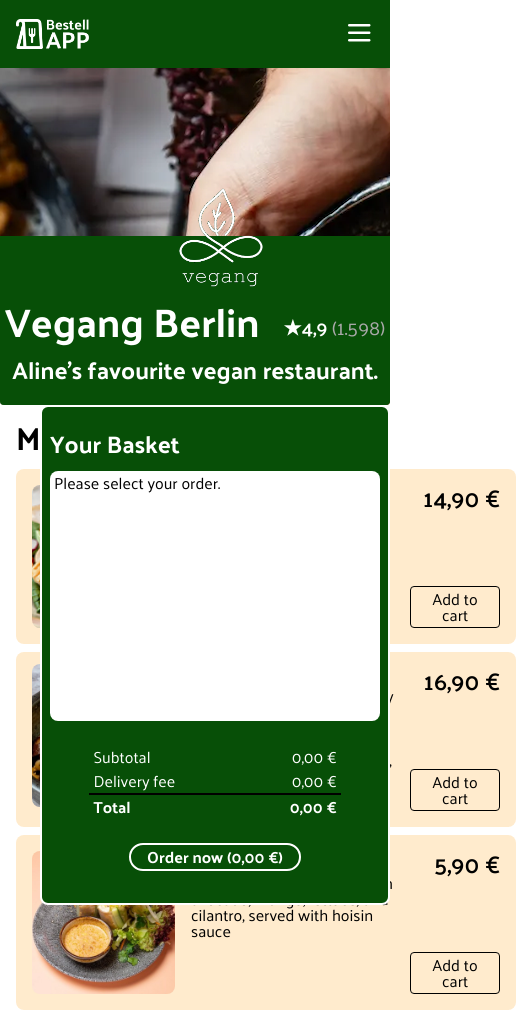
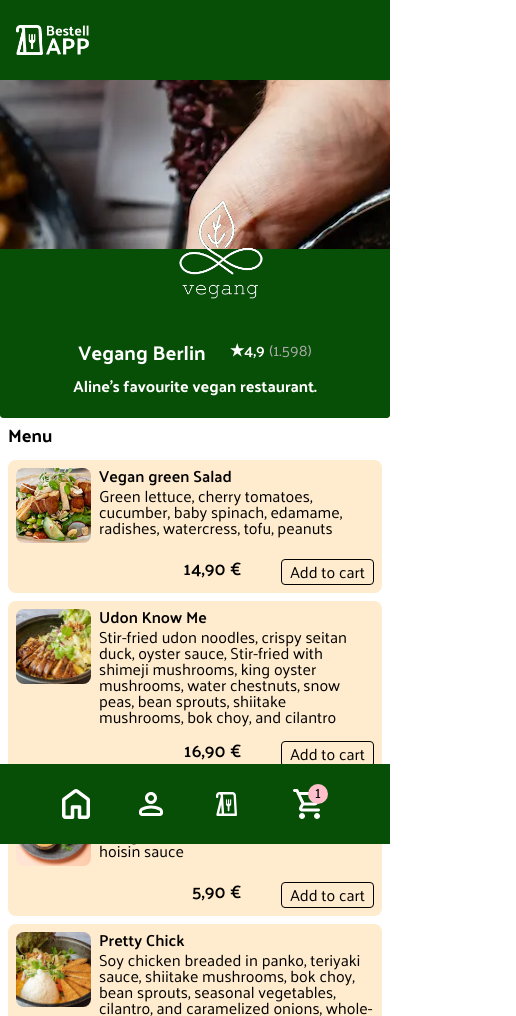
Before and after one commit to alinedobo/da-projekt-bestellapp, a plain HTML site: page index.html in a window 390 px wide. Shown: the top 1016 px of the page, 516 px wide, since content can reach past the window. Drawn offline with Linux system fonts and the light colour scheme.

Commit message:
EOD Commit

```diff
--- a/index.html
+++ b/index.html
@@ -22,11 +22,14 @@
 </head>
 <body onload="init()">
     <header>
-        <div class="content-headooter" id="header-content">
+        <div class="content-headooter" id="header-content-desktop">
             <img src="./assets/icons/logo-bestellapp.png" alt="logo bestellapp">
             <nav>
-                <img src="./assets/icons/icon-burger-menu.png" alt="navigation menu icon">
+                <img src="./assets/icons/icon-burger-menu.png" alt="navigation menu icon" id="desktop-burger-menu">
             </nav>
+        </div>
+        <div class="content-headooter" id="header-content-mobile">
+            <img src="./assets/icons/logo-bestellapp.png" alt="logo bestellapp">
         </div>
     </header>
     <main>
@@ -51,7 +54,6 @@
                 <section id="menu">
                     <h2>Menu</h2>
                     <div id="menu-items-wrapper">
-                        <p>test</p>
                         <!-- generated by JS -->
                     </div>
                 </section>
@@ -67,11 +69,25 @@
         </section>
     </main>
     <footer>
-        <div class="content-headooter" id="footer-links">
+        <div class="content-headooter" id="footer-content-desktop">
             <a href="https://www.vegangberlin.de" target="_blank" rel="noopener noreferrer">&#169; 2026 Vegang Berlin (by Aline)</a>
             <p>Imprint</p>
             <p>Cookie Preferences</p>
         </div>
+        <div class="content-headooter" id="footer-content-mobile">
+            <img src="./assets/icons/home.svg" alt="icon home">
+            <img src="./assets/icons/Profile.svg" alt="icon profile">
+            <img src="./assets/icons/orders.svg" alt="icon orders">
+            <buttton id="shopping-cart" onclick="openMobileCart()">
+                <img src="./assets/icons/shopping_cart.svg" alt="icon shopping cart">
+                <p id="number-of-meals-in-cart">1</p>
+            </button>
+        </div>
+        <dialog id="mobile-cart-wrapper">
+            <div id="mobile-cart">
+
+            </div>
+        </dialog>
     </footer>
 </body>
 </html>
--- a/main.js
+++ b/main.js
@@ -127,6 +127,37 @@
 function emptyCart(){
     for (let i = 0; i < myDishes.length; i++){
         myDishes[i].inCart = 0;
-        console.log(myDishes[i].inCart);
     }
 }
+
+
+//#region  does not work
+
+const mobileCartDialogRef = document.getElementById("mobile-cart-wrapper");
+function openMobileCart(){
+    mobileCartDialogRef.showModal();
+    console.log("modal opened");
+
+    renderMobileCart()
+}
+
+
+const mobileCartRef = document.getElementById("mobile-cart");
+function renderMobileCart(){
+    mobileCartRef.innerHTML = getCart();
+        console.log("getCart mobile completed");
+
+    renderAddedDishes();
+        console.log("mobile dishes rendered");
+
+    renderCheckout();
+        console.log("mobile checkout rendered");
+
+        console.log("mobile cart shown");
+}
+//#endregion does not work
+
+
+function closeMobileCart(){
+    mobileCartDialogRef.close();
+}
--- a/scripts/templates.js
+++ b/scripts/templates.js
@@ -2,8 +2,8 @@
     return /*html*/`
         <h3>Your Basket</h3>
         <div id="meals-container"></div>
-        <div id="check-out-container">
-        </div>
+        <div id="check-out-container"></div>
+        <div><p>TEST</p></div>
         `
 }
 
--- a/style.css
+++ b/style.css
@@ -42,6 +42,20 @@
     h4 {
         font-size: 1.25rem;
         font-weight: 600;
+    }
+
+    @media screen and (max-width: 640px) {
+        h1 {
+            font-size: 20px;
+        }
+
+        h2 {
+            font-size: 18px;
+        }
+
+        h3, h4 {
+            font-size: 16px;
+        }
     }
 }
 
@@ -115,6 +129,10 @@
             align-items: flex-end;
             font-size: 20px;
 
+            @media screen and (max-width: 640px) {
+                font-size: 16px;
+            }
+
             #ratings {
                 padding-bottom: 4px;
                 display: flex;
--- a/styles/cart.css
+++ b/styles/cart.css
@@ -5,6 +5,10 @@
     justify-content: center;
     position: absolute;
     right: 0;
+
+    @media screen and (max-width: 890px) {
+        display: none;
+    }
 
     #cart {
         width: 100%;
@@ -91,7 +95,8 @@
                 width: 80%;
                 border-collapse: collapse;
 
-                th, td {
+                th,
+                td {
                     padding: 4px;
                 }
 
@@ -106,7 +111,7 @@
                 }
             }
 
-            button{
+            button {
                 border: 2px solid white;
                 padding: 4px 16px;
                 border-radius: 16px;
@@ -116,7 +121,7 @@
     }
 }
 
-#order-confirmation-popup{
+#order-confirmation-popup {
     height: 150px;
     width: 200px;
     margin: auto;
@@ -127,7 +132,7 @@
     border-radius: 8px;
     background: var(--dark-green);
 
-    #confirmation-popup-content{
+    #confirmation-popup-content {
         width: 100%;
         height: 100%;
         display: flex;
@@ -138,19 +143,19 @@
         color: white;
         gap: 32px;
 
-        button{
+        button {
             align-self: flex-end;
         }
 
-        button:hover{
+        button:hover {
             font-weight: 900;
         }
 
-        #bike{
+        #bike {
             font-size: 64px;
         }
 
-        div{
+        div {
             display: flex;
             flex-direction: column;
             align-items: center;
@@ -160,11 +165,31 @@
     }
 }
 
-@keyframes disappearOrderConfirmation{
-  from {visibility:visible;}
-  to {visibility: hidden;}
+@keyframes disappearOrderConfirmation {
+    from {
+        visibility: visible;
+    }
+    to {
+        visibility: hidden;
+    }
 }
 
 #order-confirmation-popup[open]::backdrop {
     background-color: rgba(255, 255, 255, 0.5);
 }
+
+#mobile-cart-wrapper {
+    height: 500px;
+    width: 350px;
+    position: absolute;
+    top: 50%;
+    left: 50%;
+    -ms-transform: translate(-50%, -50%);
+    transform: translate(-50%, -50%);
+    background: blue;
+
+    #mobile-cart{
+        height: 100%;
+        width: 100%;
+    }
+}
--- a/styles/headooter.css
+++ b/styles/headooter.css
@@ -1,4 +1,5 @@
-header, footer {
+header,
+footer {
     height: 8dvh;
     max-height: 80px;
     width: 100%;
@@ -8,6 +9,17 @@
 
     img {
         height: 30px;
+    }
+
+    @media screen and (max-width: 890px) {
+        height: 100px;
+    }
+}
+
+footer {
+    @media screen and (max-width: 890px) {
+        position: fixed;
+        bottom: 0;
     }
 }
 
@@ -20,11 +32,61 @@
     padding: 8px 16px;
 }
 
-#header-content{
+#header-content-desktop {
+    width: 100%;
     justify-content: space-between;
+
+    @media screen and (max-width: 890px) {
+        display: none;
+    }
 }
 
-#footer-links{
+#header-content-mobile {
+    width: 100%;
+    justify-content: flex-start;
+
+    @media screen and (min-width: 890px) {
+        display: none;
+    }
+}
+
+#footer-content-desktop {
+    width: 100%;
     justify-content: space-evenly;
     color: white;
+
+    @media screen and (max-width: 890px) {
+        display: none;
+    }
 }
+
+#footer-content-mobile {
+    width: 100%;
+    display: flex;
+    justify-content: space-evenly;
+    justify-items: flex-end;
+
+    #shopping-cart {
+        height: 40px;
+        width: 40px;
+        display: flex;
+        flex-direction: column;
+        align-items: center;
+        justify-content: center;
+
+        #number-of-meals-in-cart {
+            height: 20px;
+            width: 20px;
+            border-radius: 50%;
+            background-color: pink;
+            position: absolute;
+            top: 0;
+            right: 0;
+            text-align: center;
+        }
+    }
+
+    @media screen and (min-width: 891px) {
+        display: none;
+    }
+}
--- a/styles/menu.css
+++ b/styles/menu.css
@@ -8,7 +8,13 @@
     flex-direction: column;
     gap: 16px;
 
-    #menu-items-wrapper{
+    @media screen and (max-width: 890px) {
+        width: 100%;
+        padding: 8px;
+        margin-bottom: 90px;
+    }
+
+    #menu-items-wrapper {
         height: 100%;
         width: 100%;
         display: flex;
@@ -29,28 +35,54 @@
             gap: 16px;
             border-radius: 8px;
 
+            @media screen and (max-width: 890px) {
+                min-width: 300px;
+                width: 100%;
+                height: fit-content;
+                padding: 8px;
+            }
+
+            @media screen and (max-width: 640px) {
+                width: 100%;
+                min-width: 300px;
+                height: fit-content;
+                flex-direction: column;
+                gap: 16px;
+                padding: 8px;
+            }
+
             .dish-details {
                 width: 80%;
-                height: fit-content;
                 display: flex;
                 justify-content: flex-start;
                 align-items: flex-start;
                 gap: 16px;
 
-                .dish-name-description{
+                @media screen and (max-width: 640px) {
+                    width: 100%;
+                    height: fit-content;
+                    gap: 8px;
+                }
+
+                .dish-name-description {
+                    height: fit-content;
                     display: flex;
                     flex-direction: column;
                     gap: 4px;
                 }
 
                 img {
-                    height: calc(175px - 2*16px);
-                    width: calc(175px - 2*16px);
+                    height: calc(175px - 2 * 16px);
+                    width: calc(175px - 2 * 16px);
                     object-fit: cover;
                     border-radius: 8px;
+
+                    @media screen and (max-width: 640px) {
+                        height: 75px;
+                        width: 75px;
+                    }
                 }
             }
-
 
             .dish-purchasing {
                 height: 100%;
@@ -59,13 +91,27 @@
                 flex-direction: column;
                 justify-content: space-between;
                 align-items: flex-end;
+                gap: 40px;
 
-                p{
+                @media screen and (max-width: 640px) {
+                    flex-direction: row;
+                    width: 100%;
+                    height: fit-content;
+                    align-items: flex-start;
+                    gap: 40px;
+                    justify-content: flex-end;
+                }
+
+                p {
                     font-size: 24px;
                     font-weight: 600;
+
+                    @media screen and (max-width: 640px) {
+                        font-size: 18px;
+                    }
                 }
 
-                .add-to-cart-button{
+                .add-to-cart-button {
                     border: 1px solid black;
                     border-radius: 4px;
                     padding: 4px 8px;
@@ -73,7 +119,6 @@
                     vertical-align: middle;
                     line-height: 1;
                 }
-
             }
         }
     }
```
Also changed, not shown: Documentation/Notes.txt, assets/icons/Profile.svg (added), assets/icons/home.svg (added), assets/icons/orders.svg (added), assets/icons/shopping_cart.svg (added).
